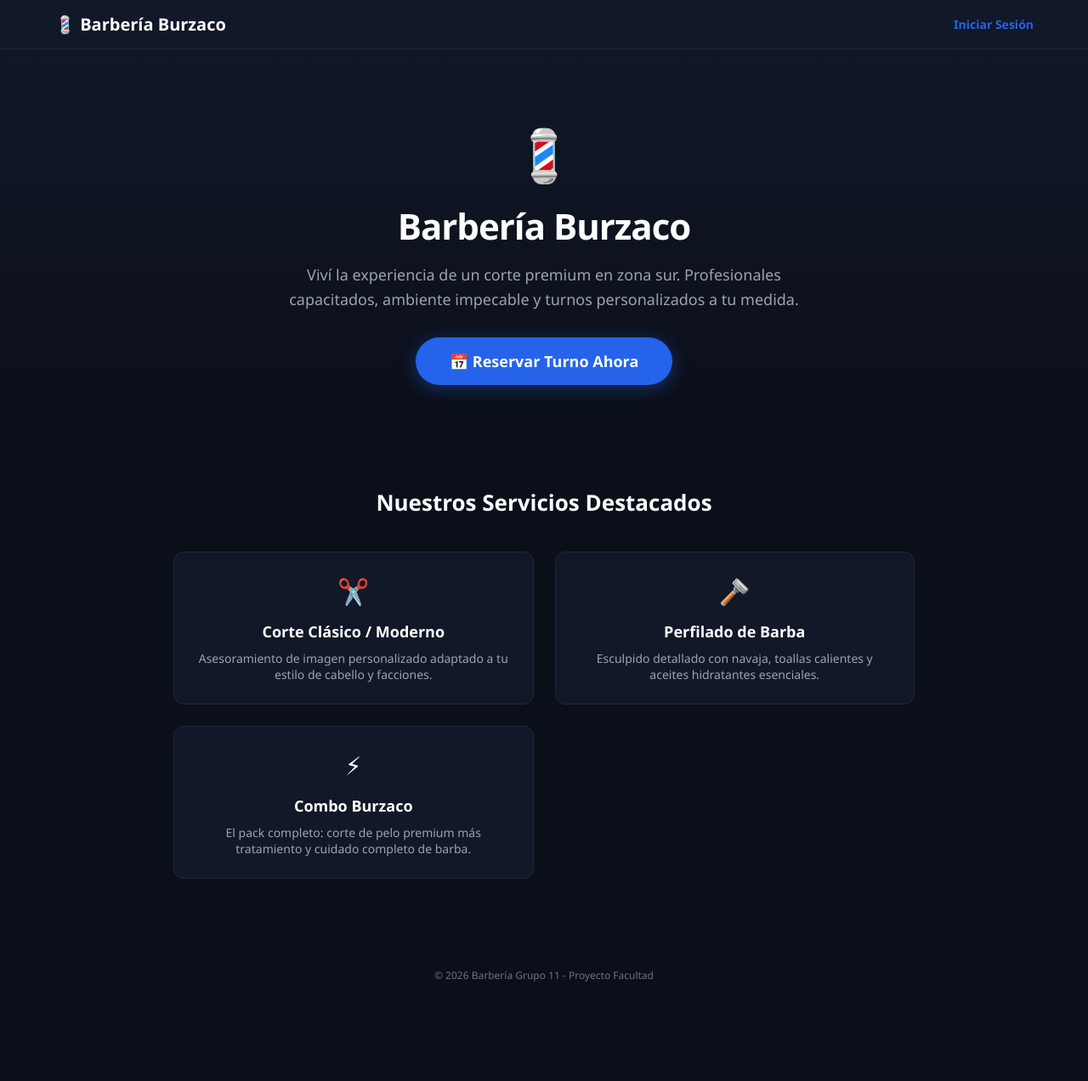
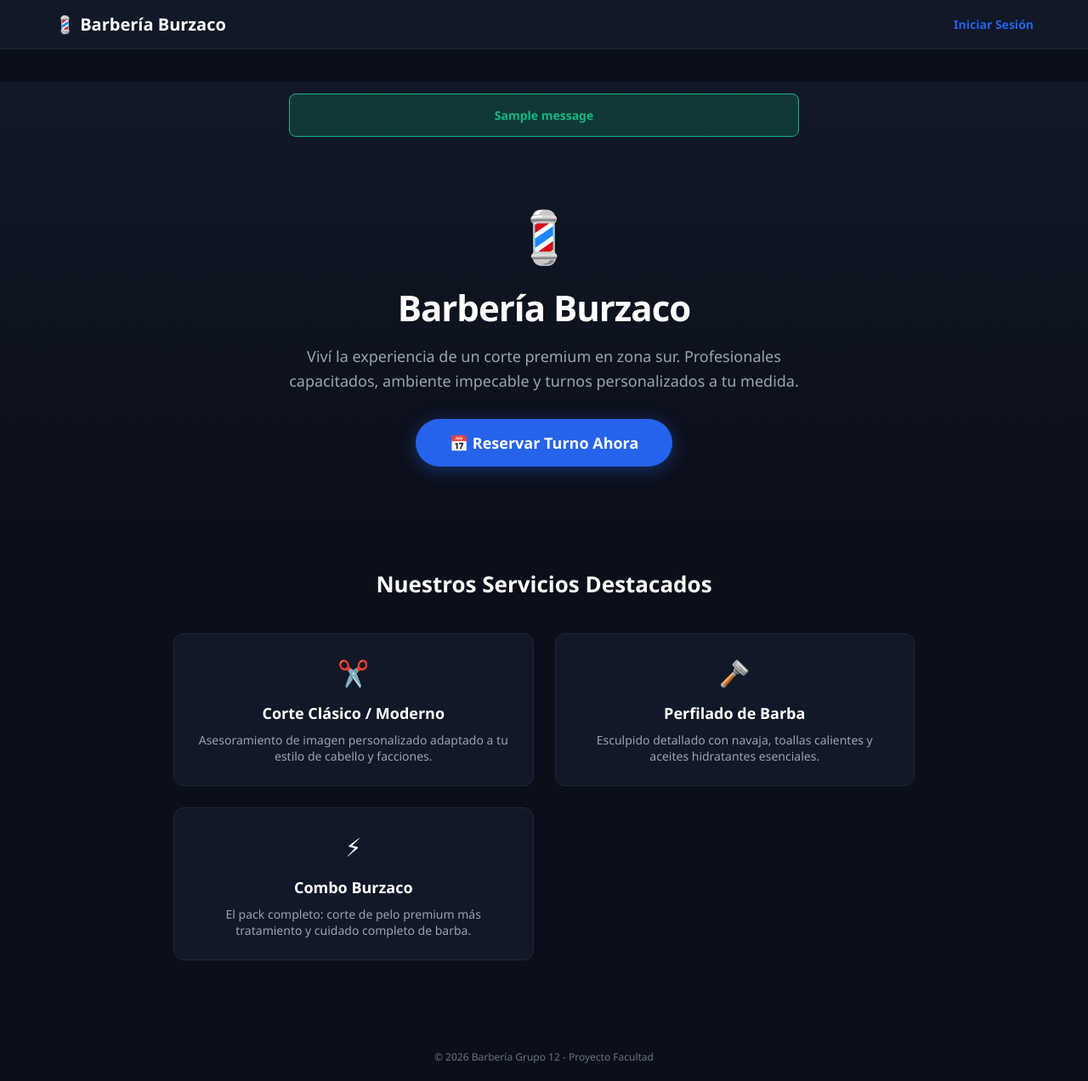
Before and after one commit to LazarteThiago01/ProyectoGestionBarberia, a Flask app: page / in a window 1280 px wide. Shown: the whole page at 85% size. Before the commit the page ends 1155 px from the top, so only its background shows below. Run offline with Flask 3, Linux system fonts and the light colour scheme; tables that the repository leaves empty hold one stand-in row (values such as "Sample post"); one stand-in notice (Sample message) is shown.

Commit message:
Agregado de mensajes flash, Calendario y actualizacion de codigo

```diff
--- a/app.py
+++ b/app.py
@@ -1,7 +1,9 @@
-from flask import Flask, render_template, request, redirect, url_for, session
+from flask import Flask, render_template, request, redirect, url_for, session, flash
 from flask_sqlalchemy import SQLAlchemy
 # Nueva librería obligatoria para encriptar claves
 from werkzeug.security import generate_password_hash, check_password_hash
+# Librería para manejar fechas y horas
+from datetime import datetime
 
 app = Flask(__name__)
 
@@ -47,12 +49,20 @@ def reservar():
     nombre = request.form.get('nombre')
     email = request.form.get('email')
     peluquero = request.form.get('peluquero')
-    fecha = request.form.get('fecha')
+    fecha_ingresada = request.form.get('fecha')
 
-    nuevo_turno = Turno(nombre=nombre, email=email, peluquero=peluquero, fecha=fecha)
+    # Validación backend para evitar fechas pasadas
+    if fecha_ingresada:
+        fecha_dt = datetime.strptime(fecha_ingresada, '%Y-%m-%dT%H:%M')
+        if fecha_dt < datetime.now():
+            flash('¡Error! No podés seleccionar una fecha o hora que ya pasó.', 'danger')
+            return redirect('/')
+
+    nuevo_turno = Turno(nombre=nombre, email=email, peluquero=peluquero, fecha=fecha_ingresada)
     db.session.add(nuevo_turno)
     db.session.commit()
 
+    flash('¡Turno reservado con éxito! Te esperamos.', 'success')
     return redirect('/')
 
 # --- REGISTRO DE USUARIOS SEGURO ---
@@ -64,7 +74,8 @@ def registro():
     if usuario_ingresado and password_ingresada:
         existe = Usuario.query.filter_by(username=usuario_ingresado).first()
         if existe:
-            return redirect('/?action=registro&error=usuario_existe')
+            flash('El nombre de usuario ya está registrado.', 'danger')
+            return redirect('/')
 
         # 1. Encriptamos la contraseña antes de guardarla
         password_encriptada = generate_password_hash(password_ingresada)
@@ -72,14 +83,15 @@ def registro():
         # 2. Control de Roles automático para el Grupo 12 sin claves expuestas
         rol_asignado = 'cliente'
         if usuario_ingresado.lower() in ['thiago', 'martin']:
-            rol_assigned = 'admin'
+            rol_asignado = 'admin'
 
-        nuevo_usuario = Usuario(username=usuario_ingresado, password=password_encriptada, rol=rol_assigned)
+        nuevo_usuario = Usuario(username=usuario_ingresado, password=password_encriptada, rol=rol_asignado)
         db.session.add(nuevo_usuario)
         db.session.commit()
 
         session['username'] = nuevo_usuario.username
         session['rol'] = nuevo_usuario.rol
+        flash('¡Usuario registrado e ingresado con éxito!', 'success')
         return redirect('/')
 
     return redirect('/?action=registro&error=1')
@@ -99,17 +111,21 @@ def login():
             session['username'] = usuario_db.username
             session['rol'] = usuario_db.rol
 
-            # Si eres admin, te manda directo al panel de turnos
+            flash(f'¡Bienvenido de nuevo, {usuario_db.username}!', 'success')
+
+            # Si eres admin, te manda directo al panel de control principal
             if usuario_db.rol == 'admin':
-                return redirect('/turnos')
+                return redirect('/admin/peluqueros/')
             return redirect('/')
 
-    return redirect('/?action=login&error=credenciales')
+    flash('Usuario o contraseña incorrectos.', 'danger')
+    return redirect('/')
 
 # --- LOGOUT UNIFICADO ---
 @app.route('/logout')
 def logout():
     session.clear()
+    flash('Sesión cerrada correctamente.', 'success')
     return redirect('/')
 
 
@@ -160,6 +176,7 @@ def agregar_peluquero():
         nuevo_p = Peluquero(nombre=nombre_b)
         db.session.add(nuevo_p)
         db.session.commit()
+        flash('Peluquero agregado correctamente.', 'success')
     return redirect('/admin/peluqueros/')
 
 @app.route('/admin/peluqueros/eliminar/<int:id>')
@@ -171,6 +188,7 @@ def eliminar_peluquero(id):
     if p:
         db.session.delete(p)
         db.session.commit()
+        flash('Peluquero eliminado.', 'success')
     return redirect('/admin/peluqueros/')
 
 @app.route('/admin/turnos/confirmar/<int:id>')
@@ -182,6 +200,7 @@ def confirmar_turno(id):
     if turno:
         turno.estado = 'confirmado'
         db.session.commit()
+        flash('Turno confirmado con éxito.', 'success')
     return redirect('/turnos')
 
 @app.route('/admin/turnos/cancelar/<int:id>')
@@ -193,6 +212,7 @@ def cancelar_turno(id):
     if turno:
         turno.estado = 'cancelado'
         db.session.commit()
+        flash('Turno cancelado.', 'danger')
     return redirect('/turnos')
 
 
--- a/templates/index.html
+++ b/templates/index.html
@@ -54,6 +54,45 @@
             font-size: 14px;
         }
 
+        .btn-mis-turnos-nav {
+            background-color: #10b981;
+            color: white;
+            text-decoration: none;
+            font-size: 13px;
+            font-weight: 600;
+            padding: 6px 12px;
+            border-radius: 6px;
+        }
+        .btn-mis-turnos-nav:hover {
+            background-color: #059669;
+        }
+
+        /* ESTILOS PARA MENSAJES FLASH */
+        .contenedor-flash {
+            width: 90%;
+            max-width: 600px;
+            margin: 110px auto -80px auto; /* Ubicado abajo de la navbar fija */
+        }
+        .alerta-flash {
+            padding: 15px;
+            border-radius: 8px;
+            font-weight: 600;
+            font-size: 14px;
+            text-align: center;
+            margin-bottom: 15px;
+            position: relative;
+        }
+        .alerta-success {
+            background-color: rgba(16, 185, 129, 0.2);
+            border: 1px solid #10b981;
+            color: #10b981;
+        }
+        .alerta-danger {
+            background-color: rgba(239, 68, 68, 0.2);
+            border: 1px solid #ef4444;
+            color: #ef4444;
+        }
+
         /* SECCIÓN PRINCIPAL (HERO) */
         .hero {
             padding: 140px 5% 60px 5%;
@@ -84,7 +123,7 @@
             line-height: 1.6;
         }
 
-        /* EL BOTÓN PRINCIPAL (Estilo de tu captura) */
+        /* EL BOTÓN PRINCIPAL */
         .btn-principal {
             background-color: #2563eb;
             color: white;
@@ -156,9 +195,7 @@
             font-size: 14px;
         }
 
-        /* =====================================================================
-           ESTILOS VENTANA MODAL (POP-UP IDÉNTICO A TU CAPTURA)
-           ===================================================================== */
+        /* VENTANA MODAL */
         .modal-overlay {
             position: fixed;
             top: 0;
@@ -176,7 +213,6 @@
             transition: opacity 0.3s ease;
         }
 
-        /* Se activa usando la URL hash (:target) */
         .modal-overlay:target {
             opacity: 1;
             pointer-events: auto;
@@ -207,7 +243,6 @@
             color: #ffffff;
         }
 
-        /* selectores de pestañas adentro del modal */
         .tab-container {
             display: flex;
             background-color: #0b0f19;
@@ -233,7 +268,6 @@
             color: #ffffff;
         }
 
-        /* Inputs y Formularios */
         .input-group {
             margin-bottom: 20px;
             display: flex;
@@ -304,6 +338,18 @@
             margin-top: 40px;
             padding-bottom: 20px;
         }
+
+        /* CAMBIAR EL COLOR DEL ICONO DEL CALENDARIO NATIVO A BLANCO */
+        input[type="datetime-local"]::-webkit-calendar-picker-indicator {
+            filter: invert(1);
+            cursor: pointer;
+            opacity: 0.8;
+            transition: opacity 0.2s;
+        }
+
+        input[type="datetime-local"]::-webkit-calendar-picker-indicator:hover {
+            opacity: 1;
+        }
     </style>
 </head>
 <body>
@@ -313,12 +359,27 @@
         <div class="nav-user-info">
             {% if session.get('username') %}
                 <span style="font-size: 14px; color: #9ca3af;">Hola, <strong>{{ session.get('username') }}</strong></span>
+                {% if session.get('rol') != 'admin' %}
+                    <a href="/mis-turnos" class="btn-mis-turnos-nav">📅 Mis Turnos</a>
+                {% endif %}
                 <a href="/logout" class="btn-logout-nav">Cerrar Sesión</a>
             {% else %}
                 <a href="#modal-reserva" style="color: #2563eb; font-weight: 600; text-decoration: none; font-size: 14px;">Iniciar Sesión</a>
             {% endif %}
         </div>
     </nav>
+
+    {% with messages = get_flashed_messages(with_categories=true) %}
+        {% if messages %}
+            <div class="contenedor-flash">
+                {% for category, message in messages %}
+                    <div class="alerta-flash alerta-{{ category }}">
+                        {{ message }}
+                    </div>
+                {% endfor %}
+            </div>
+        {% endif %}
+    {% endwith %}
 
     <header class="hero">
         <div class="logo-grande">💈</div>
@@ -367,7 +428,7 @@
                 <div class="welcome-box-modal">
                     <span>Usuario activo: <strong>{{ session.get('username') }}</strong></span>
                     {% if session.get('rol') == 'admin' %}
-                        <a href="/turnos" class="btn-panel-link" style="background-color: #06b6d4; color: white;">⚙️ Panel Administración</a>
+                        <a href="/admin/peluqueros/" class="btn-panel-link" style="background-color: #06b6d4; color: white;">⚙️ Panel Administración</a>
                     {% else %}
                         <a href="/mis-turnos" class="btn-panel-link" style="background-color: #10b981; color: white;">📅 Ver Mis Turnos Agendados</a>
                     {% endif %}
@@ -394,7 +455,7 @@
                     </div>
                     <div class="input-group">
                         <label>Fecha y Hora del Turno</label>
-                        <input type="datetime-local" name="fecha" required>
+                        <input type="datetime-local" id="input_fecha" name="fecha" required>
                     </div>
                     <button type="submit" class="btn-submit">Confirmar y Agendar</button>
                 </form>
@@ -437,8 +498,27 @@
     </div>
 
     <p class="footer-text">
-        © 2026 Barbería Grupo 11 - Proyecto Facultad
+        © 2026 Barbería Grupo 12 - Proyecto Facultad
     </p>
+
+    <script>
+        document.addEventListener("DOMContentLoaded", function() {
+            const inputFecha = document.getElementById("input_fecha");
+            if (inputFecha) {
+                const ahora = new Date();
+
+                // Convertir hora local a formato YYYY-MM-DDTHH:MM requerido por input
+                const año = ahora.getFullYear();
+                const mes = String(ahora.getMonth() + 1).padStart(2, '0');
+                const dia = String(ahora.getDate()).padStart(2, '0');
+                const hora = String(ahora.getHours()).padStart(2, '0');
+                const minutos = String(ahora.getMinutes()).padStart(2, '0');
+
+                const fechaMinima = `${año}-${mes}-${dia}T${hora}:${minutos}`;
+                inputFecha.min = fechaMinima;
+            }
+        });
+    </script>
 
 </body>
 </html>
```
